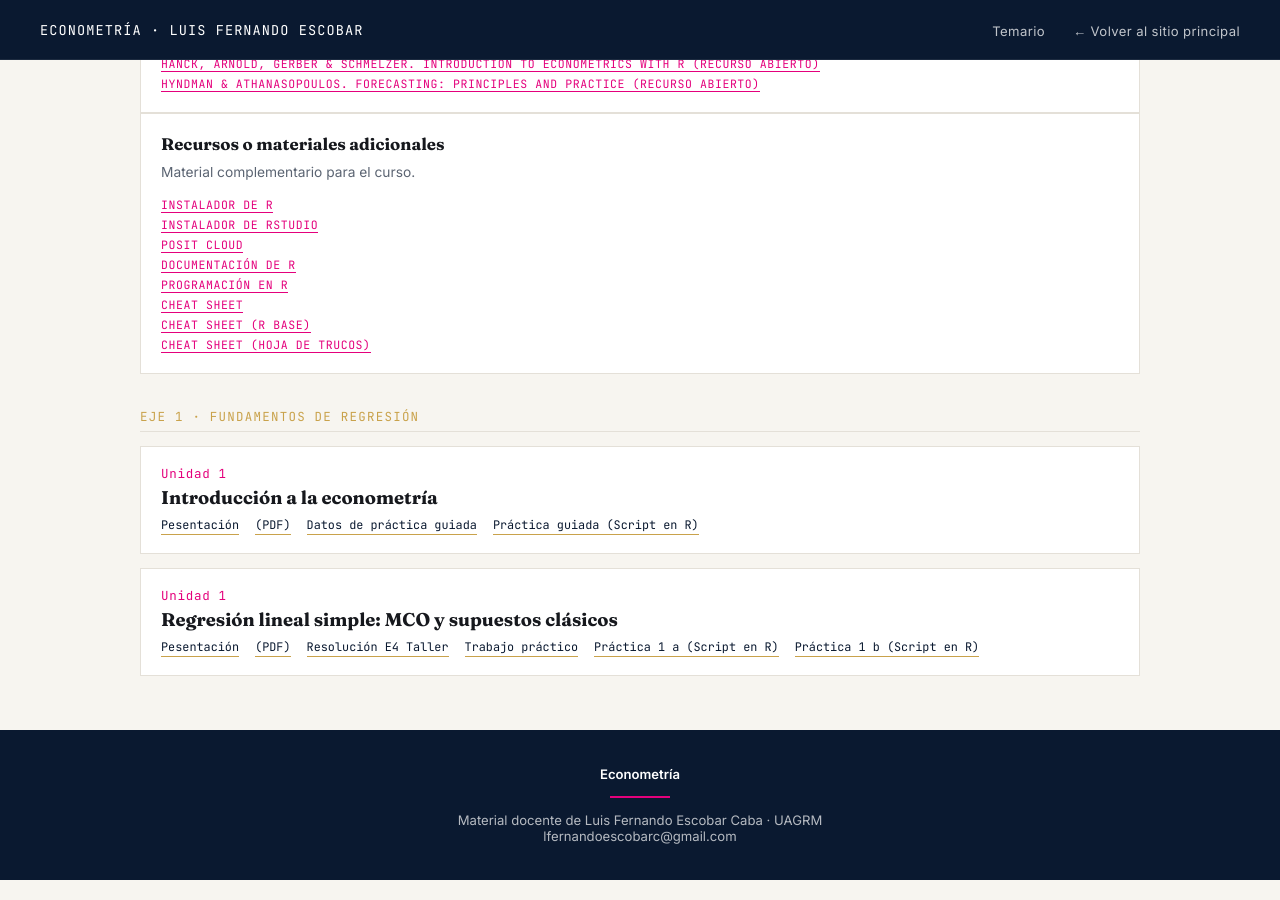
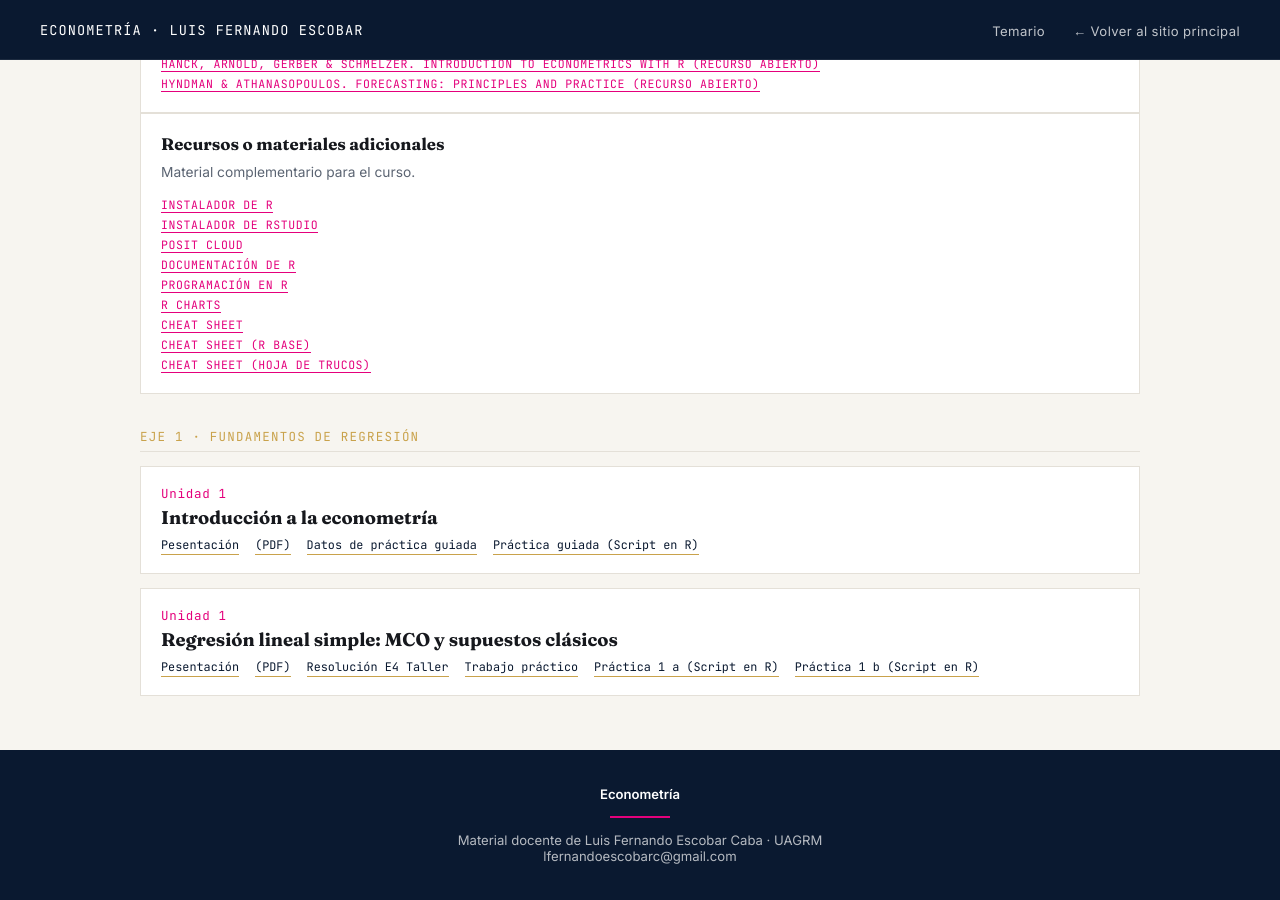
Before and after one commit to LFernandoEscobarC/econometria, a Jekyll site: the page built from index.md, in a window 1280 px wide and 900 px high, scrolled down 548 px. Built offline with Jekyll 4.4.1, drawn with Linux system fonts in a browser that asks for light colours.

Commit message:
Update index.md

```diff
--- a/index.md
+++ b/index.md
@@ -60,6 +60,9 @@ title: Temario
           <a class="link" href="https://r-coder.com/inicio/">Programación en R</a>
         </div>
         <div class="mat-links">
+          <a class="link" href="https://r-charts.com/es/">R Charts</a>
+        </div>
+        <div class="mat-links">
           <a class="link" href="https://opensource.posit.co/resources/cheatsheets/">Cheat sheet</a>
         </div>
         <div class="mat-links">
```
